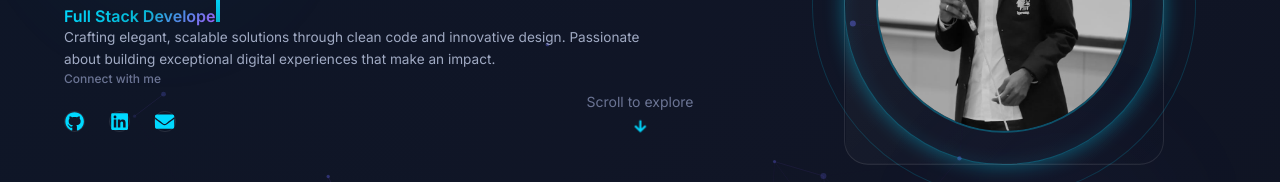
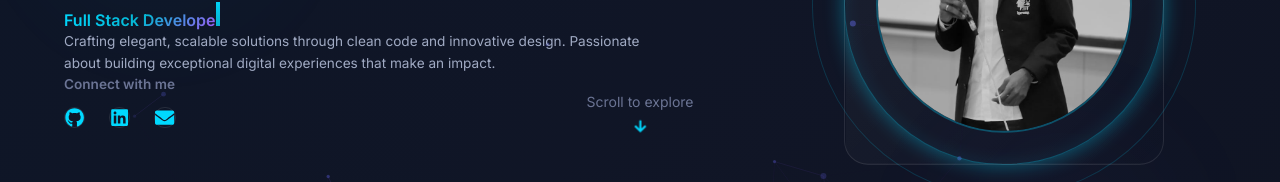
Before and after one commit to abishek-vk/portfolio, a React (Vite) app: page / in a window 1280 px wide. Shown: the part 331-513 px from the top of the page. Built offline with nearby package versions, Linux system fonts and the light colour scheme.

Commit message:
feat: Update styling for 'Connect with me' section in Hero component for improved visibility

```diff
--- a/src/components/Hero/Hero.jsx
+++ b/src/components/Hero/Hero.jsx
@@ -99,9 +99,9 @@ export default function Hero() {
               initial={{ opacity: 0 }}
               animate={{ opacity: 1 }}
               transition={{ delay: 0.6 }}
-              className="flex flex-col gap-6 mt-24"
+              className="flex flex-col gap-3 mt-24"
             >
-              <span className="text-[var(--text-tertiary)] text-sm font-medium">Connect with me</span>
+              <span className="text-[var(--text-tertiary)] text-base md:text-lg font-semibold">Connect with me</span>
               <div className="flex gap-6">
                 <motion.a
                   href="https://github.com/abishek-vk"
```
